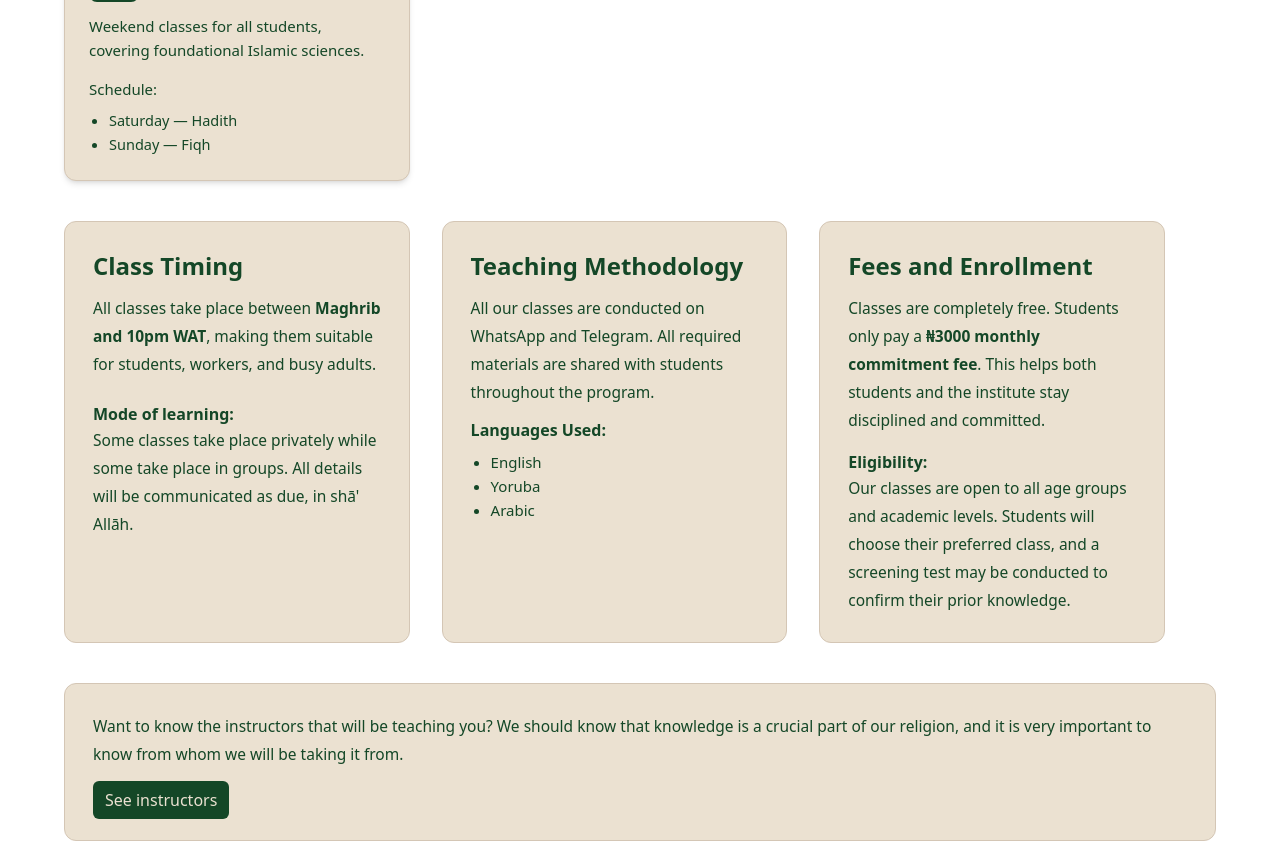
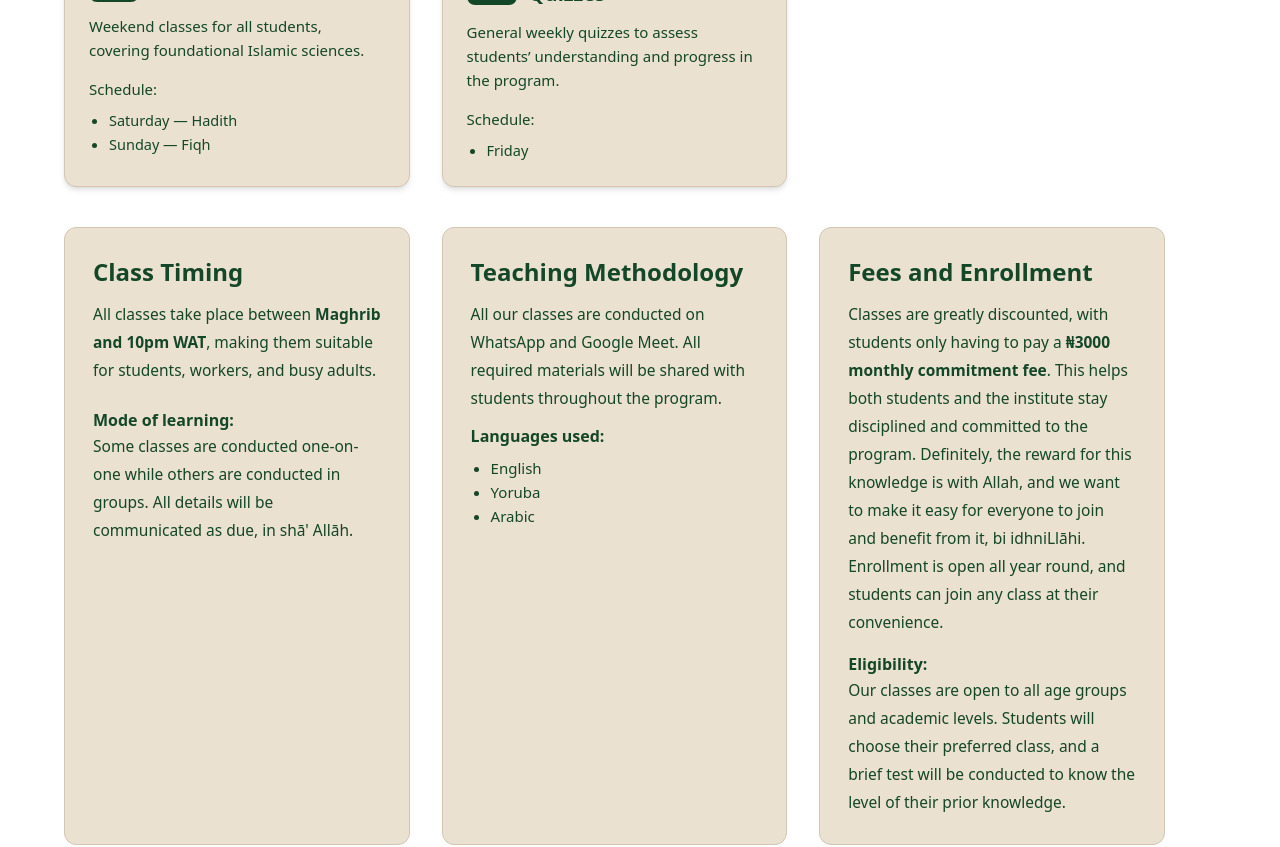
Before and after one commit to abunusaybah1/nahjinst, a Next.js app: page /programs in a window 1280 px wide. Shown: the part 620-1467 px from the top of the page. Built offline with nearby package versions, Linux system fonts and the light colour scheme.

Commit message:
Finetuning and testing

```diff
--- a/app/about/page.tsx
+++ b/app/about/page.tsx
@@ -51,7 +51,7 @@ const AboutPage = () => {
 
         {/* Card 3 */}
         <div className="flex-1 min-w-62.5 bg-[#ebe1d1] p-5 rounded-xl border border-[#d4c6b5] hover:shadow-md transition">
-          <h3 className="text-lg font-bold mb-2">Authentic Manhaj</h3>
+          <h3 className="text-lg font-bold mb-2">Sound Creed & Manhaj</h3>
           <p className="text-[15px] leading-6">
             Curriculum based on Qur’an and Sunnah according to the Salaf,
             ensuring trusted knowledge.
@@ -62,7 +62,7 @@ const AboutPage = () => {
         <div className="flex-1 min-w-62.5 bg-[#ebe1d1] p-5 rounded-xl border border-[#d4c6b5] hover:shadow-md transition">
           <h3 className="text-lg font-bold mb-2">Fully Online</h3>
           <p className="text-[15px] leading-6">
-            Learn from anywhere through a seamless online learning structure.
+            Learn from any part of the world, anytime.
           </p>
         </div>
 
@@ -71,7 +71,7 @@ const AboutPage = () => {
           <h3 className="text-lg font-bold mb-2">Discipline & Etiquettes</h3>
           <p className="text-[15px] leading-6">
             Built upon sincerity, discipline, taqwah, and proper Islamic
-            manners.
+            etiquettes.
           </p>
         </div>
       </div>
--- a/app/contact/page.tsx
+++ b/app/contact/page.tsx
@@ -7,7 +7,7 @@ const ContactPage = () => {
   const [name, setName] = useState("");
   const [message, setMessage] = useState("");
 
-  const phone = "2349015807937";
+  const phone = "2348164758649";
 
   const handleSend = () => {
     const text = `As-salaamu alaykum! My name is ${name || "________"}.\n\n${message || "I would like to make an enquiry about An-Nahj Islamic Institute."}`;
@@ -38,7 +38,7 @@ const ContactPage = () => {
             <span
               className="cursor-pointer "
               onClick={() => {
-                window.open("https://wa.me/2349015807937");
+                window.open("https://wa.me/2348164758649");
               }}
             >
               +234 901 580 7937
--- a/app/instructors/page.tsx
+++ b/app/instructors/page.tsx
@@ -10,7 +10,7 @@ const instructors = [
     image: "/images/abunusaybah.png",
     role: "Umar Class, Uthman Class & Abubakar Class (Tajweed)",
     description:
-      "He has years of experience teaching Qur’an, tajweed, Arabic, hadith, and fiqh, both online and physically. By the permission of Allah, he is known for simplifying complex concepts and helping beginners grow steadily. Allahumma Baarik!",
+      "He has years of experience teaching Qur’an, tajweed, Arabic, hadith, and fiqh, virtually and physically. By the permission of Allah, he is known for simplifying complex concepts and helping beginners grow steadily. Allahumma Baarik!",
   },
   {
     name: "Abu Haneefah",
--- a/app/programs/page.tsx
+++ b/app/programs/page.tsx
@@ -8,6 +8,7 @@ import {
   FaPenNib,
   FaChalkboardTeacher,
 } from "react-icons/fa";
+import { MdQuiz } from "react-icons/md";
 
 const ProgramsPage = () => {
   const programs = [
@@ -32,21 +33,27 @@ const ProgramsPage = () => {
       title: "Uthman Class",
       icon: <FaBookOpen size={26} />,
       description:
-        "Arabic language instruction using Duroos al-Lughah, covering grammar, vocabulary, and sentence construction.",
+        "Learn Arabic language using Duroos al-Lughah, covering grammar, vocabulary, and sentence construction.",
       schedule: ["Monday–Friday"],
     },
     {
-      title: "Weekend Classes",
+      title: "Weekend Class",
       icon: <FaChalkboardTeacher size={26} />,
       description:
         "Weekend classes for all students, covering foundational Islamic sciences.",
       schedule: ["Saturday — Hadith", "Sunday — Fiqh"],
     },
+    {
+      title: "General Weekly Quizzes",
+      icon: <MdQuiz size={26} />,
+      description:
+        "General weekly quizzes to assess students’ understanding and progress in the program.",
+      schedule: ["Friday"],
+    },
   ];
 
   return (
     <div className="px-6 md:px-16 text-[#144727]">
-      {/* Header */}
       <h1 className="text-3xl md:text-4xl font-bold mb-4">
         Our Programs and Classes
       </h1>
@@ -98,8 +105,8 @@ const ProgramsPage = () => {
           <br />
           <h3 className="font-bold text-[16px]">Mode of learning:</h3>
           <p className="leading-7 text-[15.5px]">
-            Some classes take place privately while some take place in groups.
-            All details will be communicated as due, in shā&apos; Allāh.
+            Some classes are conducted one-on-one while others are conducted in
+            groups. All details will be communicated as due, in shā&apos; Allāh.
           </p>
         </div>
 
@@ -107,11 +114,12 @@ const ProgramsPage = () => {
         <div className="bg-[#ebe1d1] p-7 rounded-xl border border-[#d4c6b5] w-full md:w-[47%] lg:w-[30%]">
           <h2 className="text-2xl font-semibold mb-3">Teaching Methodology</h2>
           <p className="leading-7 text-[15.5px] mb-3">
-            All our classes are conducted on WhatsApp and Telegram. All required
-            materials are shared with students throughout the program.
+            All our classes are conducted on WhatsApp and Google Meet. All
+            required materials will be shared with students throughout the
+            program.
           </p>
 
-          <h3 className="font-bold text-[16px] mb-2">Languages Used:</h3>
+          <h3 className="font-bold text-[16px] mb-2">Languages used:</h3>
           <ul className="list-disc pl-5 text-[15px] leading-6">
             <li>English</li>
             <li>Yoruba</li>
@@ -123,25 +131,31 @@ const ProgramsPage = () => {
         <div className="bg-[#ebe1d1] p-7 rounded-xl border border-[#d4c6b5] w-full md:w-[47%] lg:w-[30%]">
           <h2 className="text-2xl font-semibold mb-3">Fees and Enrollment</h2>
           <p className="leading-7 text-[15.5px] mb-4">
-            Classes are completely free. Students only pay a{" "}
+            Classes are greatly discounted, with students only having to pay a
+            {"  "}
             <strong>₦3000 monthly commitment fee</strong>. This helps both
-            students and the institute stay disciplined and committed.
+            students and the institute stay disciplined and committed to the
+            program. Definitely, the reward for this knowledge is with Allah,
+            and we want to make it easy for everyone to join and benefit from
+            it, bi idhniLlāhi. Enrollment is open all year round, and students
+            can join any class at their convenience.
           </p>
 
           <h3 className="font-bold text-[16px]">Eligibility:</h3>
           <p className="leading-7 text-[15.5px]">
             Our classes are open to all age groups and academic levels. Students
-            will choose their preferred class, and a screening test may be
-            conducted to confirm their prior knowledge.
+            will choose their preferred class, and a brief test will be
+            conducted to know the level of their prior knowledge.
           </p>
         </div>
       </div>
 
       <div className="bg-[#ebe1d1] p-7 rounded-xl border border-[#d4c6b5] w-full mt-10">
         <p className=" leading-7 text-[15.5px] mb-5">
-          Want to know the instructors that will be teaching you? We should know
-          that knowledge is a crucial part of our religion, and it is very
-          important to know from whom we will be taking it from.
+          Want to know the instructors you will be learning from at the
+          institute? We should know that knowledge is a crucial part of our
+          religion, and it is very important to know from whom we will be taking
+          it from.
         </p>
         <Link
           href="/instructors"
--- a/lib/animations.ts
+++ /dev/null
@@ -1,17 +0,0 @@
-export const fadeUp = {
-  hidden: { opacity: 0, y: 30 },
-  show: {
-    opacity: 1,
-    y: 0,
-    transition: { duration: 0.5 },
-  },
-};
-
-export const stagger = {
-  hidden: {},
-  show: {
-    transition: {
-      staggerChildren: 0.15,
-    },
-  },
-};
```
Also changed, not shown: app/enroll/EnrollClient.tsx (+6 -3 lines).
